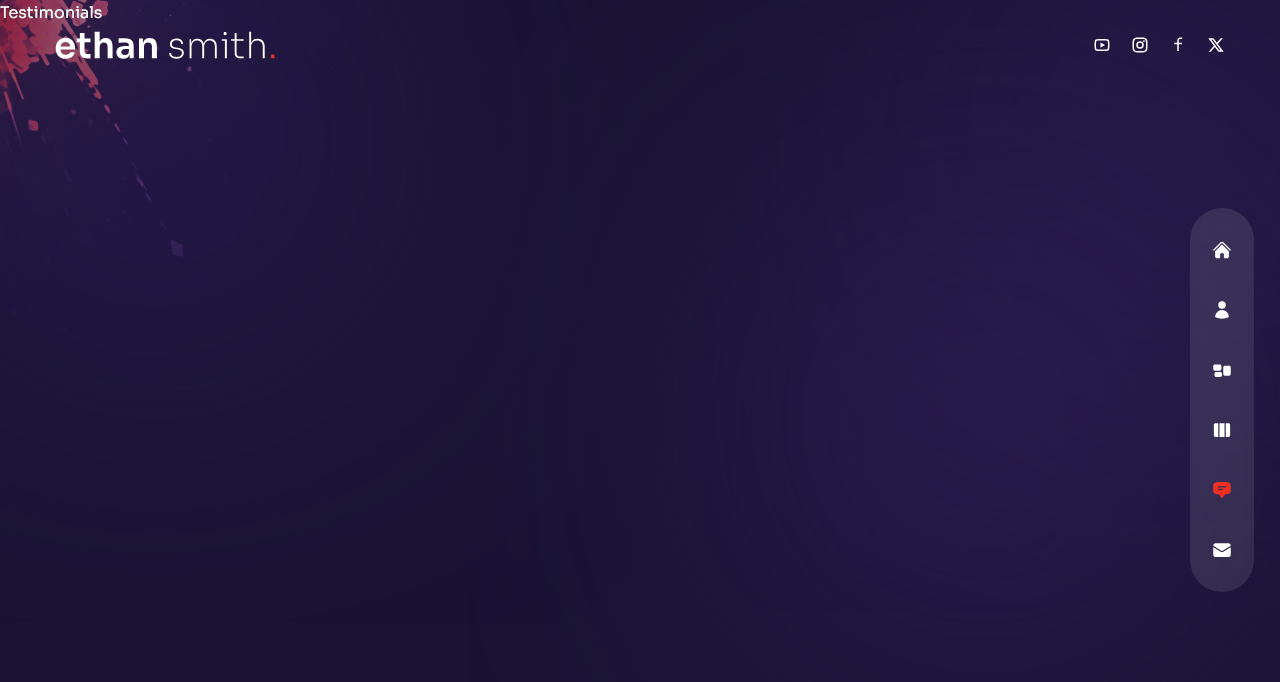
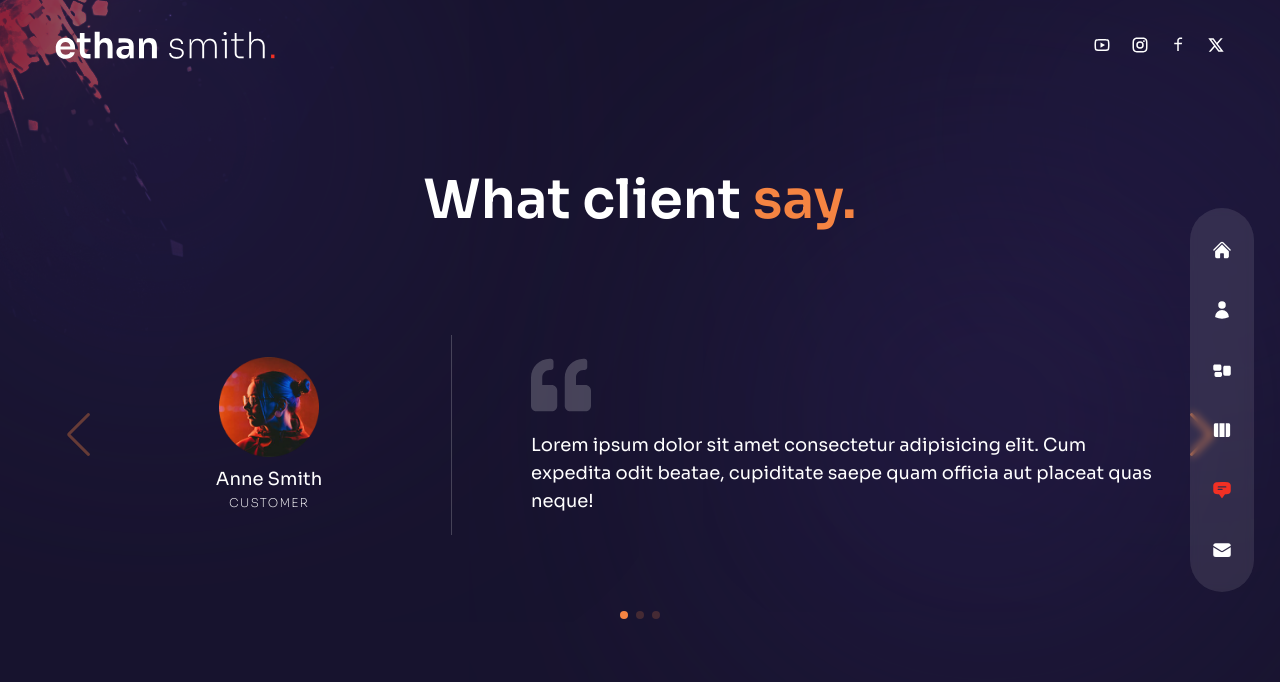
Before and after one commit to bjluc/bernard-portfolio, a Next.js app: page /testimonials in a window 1280 px wide. Shown: the top 682 px of the page. Built offline with nearby package versions, Linux system fonts and the light colour scheme.

Commit message:
testimonial and contact page

```diff
--- a/src/app/components/TestimonialSlider.js
+++ b/src/app/components/TestimonialSlider.js
@@ -21,10 +21,67 @@
     message:
       'Lorem ipsum dolor sit amet consectetur adipisicing elit. Cum expedita odit beatae, cupiditate saepe quam officia aut placeat quas neque!',
   },
-];
+]
+
+// import swiper react components
+import { Swiper, SwiperSlide } from 'swiper/react'
+
+import 'swiper/css'
+import 'swiper/css/navigation'
+import 'swiper/css/pagination'
+
+import { Navigation, Pagination } from 'swiper/modules'
+
+//import icons
+import { FaQuoteLeft } from 'react-icons/fa'
+import Image from 'next/image'
 
 const TestimonialSlider = () => {
-  return <div>Testimonial Slider</div>;
-};
+  return (
+    <Swiper
+      modules={[Navigation, Pagination]}
+      navigation={true}
+      pagination={{
+        clickable: true,
+      }}
+      className='h-[400px]'
+    >
+      {testimonialData.map((person, index) => {
+        return (
+          <SwiperSlide key={index}>
+            <div className='flex flex-col items-center md:flex-row gap-x-8 h-full px-16'>
+              {/* avatar, name, position */}
+              <div className='w-full max-w-[300px] flex flex-col xl:justify-center items-center relative mx-auto xl:mx-0'>
+                <div className='flex flex-col justify-center text-center'>
+                  {/* avatar */}
+                  <div className='mb-2 mx-auto'>
+                    <Image src={person.image} width={100} height={100} alt='' />
+                  </div>
+                  {/* name */}
+                  <div className='text-lg'>{person.name}</div>
+                  {/* position */}
+                  <div className='text-[12px] uppercase font-extralight tracking-widest'>
+                    {person.position}
+                  </div>
+                </div>
+              </div>
+              {/* quote & message */}
+              <div className='flex-1 flex flex-col justify-center before:w-[1px] before:bg-white/20 before:xl:absolute xl:before:left-0 xl:before:h-[200px] relative xl:pl-20'>
+                <div className='mb-4'>
+                  {/* quote  icon */}
+                  <FaQuoteLeft className='text-4xl xl:text-6xl text-white/20 mx-auto md:mx-0' />
+                </div>
+                {/* message */}
+                <div className='xl:text-lg text-center md:text-left'>
+                  {person.message}
+                </div>
+              </div>
+            </div>
+          </SwiperSlide>
+        )
+      })}
+    </Swiper>
+  )
+}
 
-export default TestimonialSlider;
+export default TestimonialSlider
--- a/src/app/contact/page.jsx
+++ b/src/app/contact/page.jsx
@@ -1,9 +1,54 @@
 'use client'
 import Transition from "../components/Transition"
 
+// components
+import Circles from '../components/Circles'
+//icons
+import { BsArrowRight } from 'react-icons/bs'
+// framer motion
+import { motion } from 'framer-motion'
+// variants
+import { fadeIn } from '../../../variants'
+
+
 const Contact = () => {
   return (
-    <div><Transition /> Contact</div>
+    <div className='h-full bg-primary/30'>
+      <Transition />
+      <div className='container mx-auto py-32 text-center xl:text-left flex items-center justify-center h-full'>
+        {/* text & form */}
+        <div className='flex flex-col w-full max-w-[700px]'>
+          {/* text */}
+          <motion.h2
+          variants={fadeIn('up', 0.2)}
+            initial="hidden"
+            animate="show"
+            exit="hidden"
+          className='h2 text-center mb-12'>
+            Let's <span className='text-accent2'>connect.</span>
+          </motion.h2>
+          {/* form */}
+          <motion.form
+          variants={fadeIn('up', 0.4)}
+            initial="hidden"
+            animate="show"
+            exit="hidden"
+          className='flex-1 flex flex-col gap-6 w-full mx-auto'>
+            {/* input group */}
+            <div className='flex gap-x-6 w-full'>
+              <input type='text' placeholder='name' className='input' />
+              <input type='text' placeholder='email' className='input' />
+            </div>
+              <input type='text' placeholder='subject' className='input' />
+              <textarea placeholder='message' className='textarea' />
+              <button type='submit' className='btn rounded-full border border-white/50 max-w-[170px] px-8 transition-all duration-300 flex items-center justify-center overflow-hidden hover:border-accent2 group'>
+                <span className='group-hover:-translate-y-[120%] group-hover:opacity-0 transition-all duration-500'>Let's talk</span>
+                <BsArrowRight className='-translate-y-[120%] opacity-0 group-hover:flex group-hover:-translate-y-0 group-hover:opacity-100 transition-all duration-300 absolute text-[22px]' />
+              </button>
+          </motion.form>
+        </div>
+      </div>
+    </div>
   )
 }
 
--- a/src/app/globals.css
+++ b/src/app/globals.css
@@ -50,7 +50,7 @@
 
   .input,
   .textarea {
-    @apply bg-transparent outline-none focus:ring-1 focus:ring-accent border border-white/20 placeholder:text-white/30 placeholder:font-light;
+    @apply bg-transparent outline-none focus:ring-1 focus:ring-accent2 border border-white/20 placeholder:text-white/30 placeholder:font-light;
   }
 
   .textarea {
--- a/src/app/page.jsx
+++ b/src/app/page.jsx
@@ -32,7 +32,7 @@
             className="h1"
             >
               Transforming Ideas <br />Into{' '}
-              <span className="text-accent">Digital Reality</span>
+              <span className="text-accent2">Digital Reality</span>
             </motion.h1>
             {/* subtitle */}
             <motion.p
--- a/src/app/testimonials/page.jsx
+++ b/src/app/testimonials/page.jsx
@@ -1,9 +1,37 @@
 'use client'
 import Transition from "../components/Transition"
 
+// components
+import TestimonialSlider from "../components/TestimonialSlider"
+// framer motion
+import { motion } from 'framer-motion'
+// variants
+import { fadeIn } from '../../../variants'
+
 const Testimonials = () => {
   return (
-    <div><Transition />Testimonials</div>
+    <div className='h-full bg-primary/30 py-32 text-center'>
+      <Transition />
+      <div className='container mx-auto h-full flex flex-col justify-center'>
+        {/* title */}
+        <motion.h2
+        variants={fadeIn('up', 0.2)}
+          initial="hidden"
+          animate="show"
+          exit="hidden"
+        className='h2 mb-8 xl:mb-0'>
+          What client <span className='text-accent2'>say.</span>
+        </motion.h2>
+        {/* slider */}
+        <motion.div
+        variants={fadeIn('up', 0.4)}
+          initial="hidden"
+          animate="show"
+          exit="hidden">
+          <TestimonialSlider />
+        </motion.div>
+      </div>
+    </div>
   )
 }
 
```
